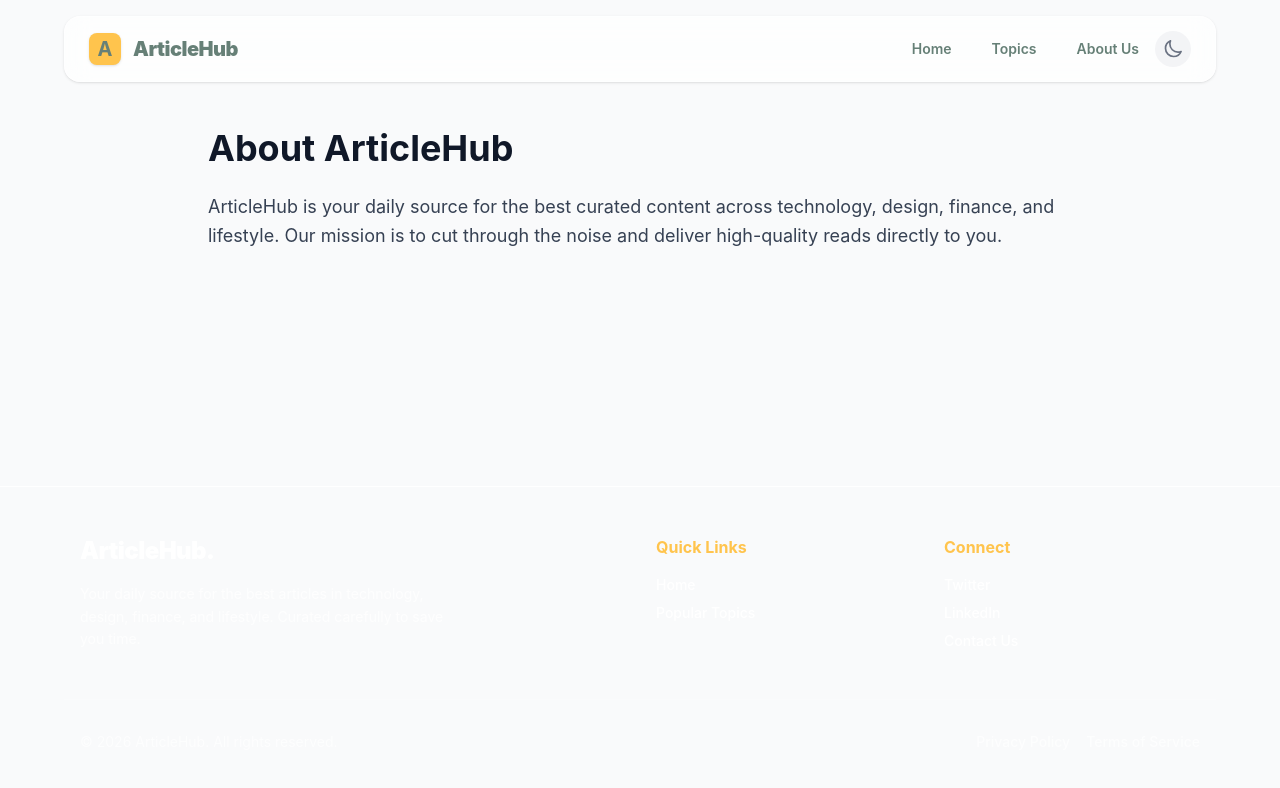
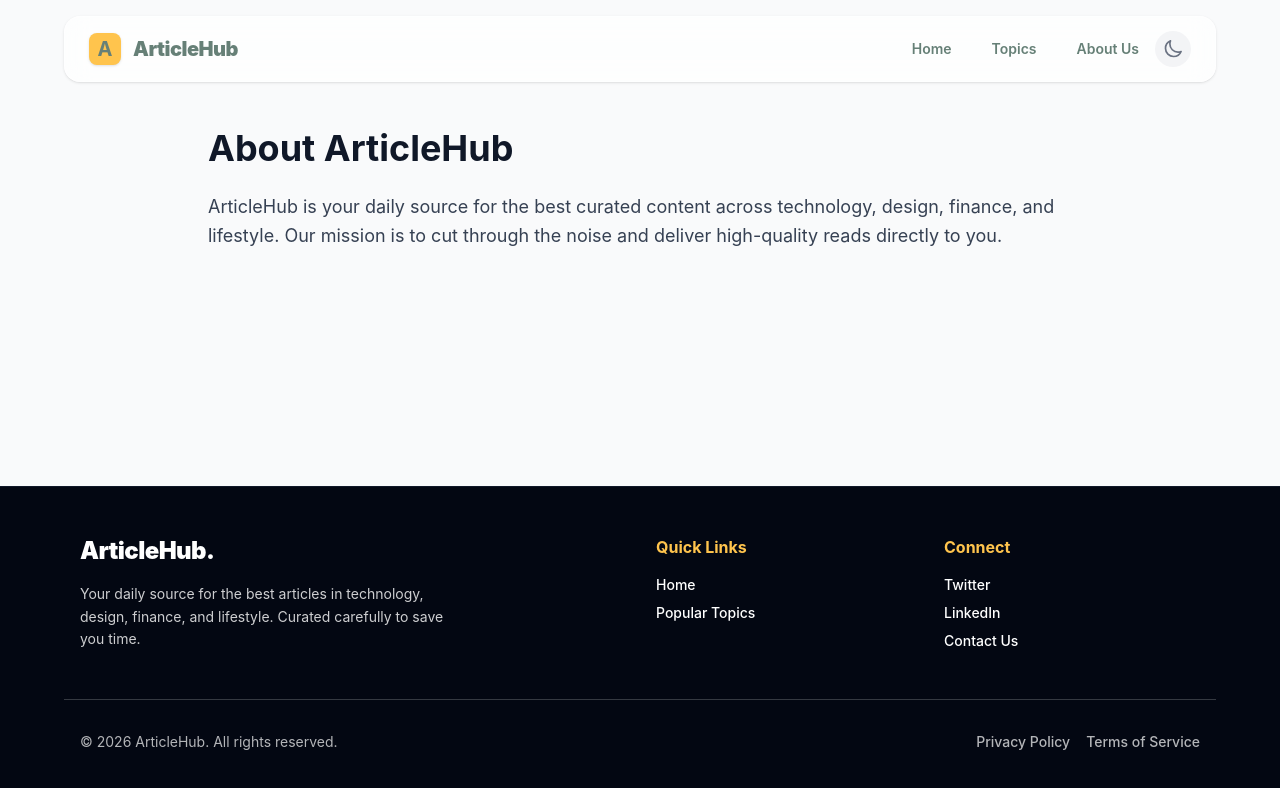
Before and after one commit to iamsukhe/article-hub, a React (Vite) app: page /about in a window 1280 px wide. Shown: the top 788 px of the page. Built offline with nearby package versions, Linux system fonts and the light colour scheme.

Commit message:
fix: footer color

```diff
--- a/src/components/Footer.tsx
+++ b/src/components/Footer.tsx
@@ -3,7 +3,7 @@ import { Link } from 'react-router-dom';
 
 export const Footer: React.FC = () => {
     return (
-        <footer className="dark:bg-gray-950 text-white py-12 border-t dark:border-gray-900 transition-colors duration-300">
+        <footer className="bg-gray-950 dark:bg-gray-950 text-white py-12 border-t border-gray-900 dark:border-gray-900 transition-colors duration-300">
             <div className="max-w-6xl mx-auto px-4 grid grid-cols-1 md:grid-cols-4 gap-8">
                 <div className="col-span-1 md:col-span-2">
                     <Link to="/" className="text-2xl font-black tracking-tight text-white mb-4 inline-block hover:text-[#FFC44D] transition-colors">
```
